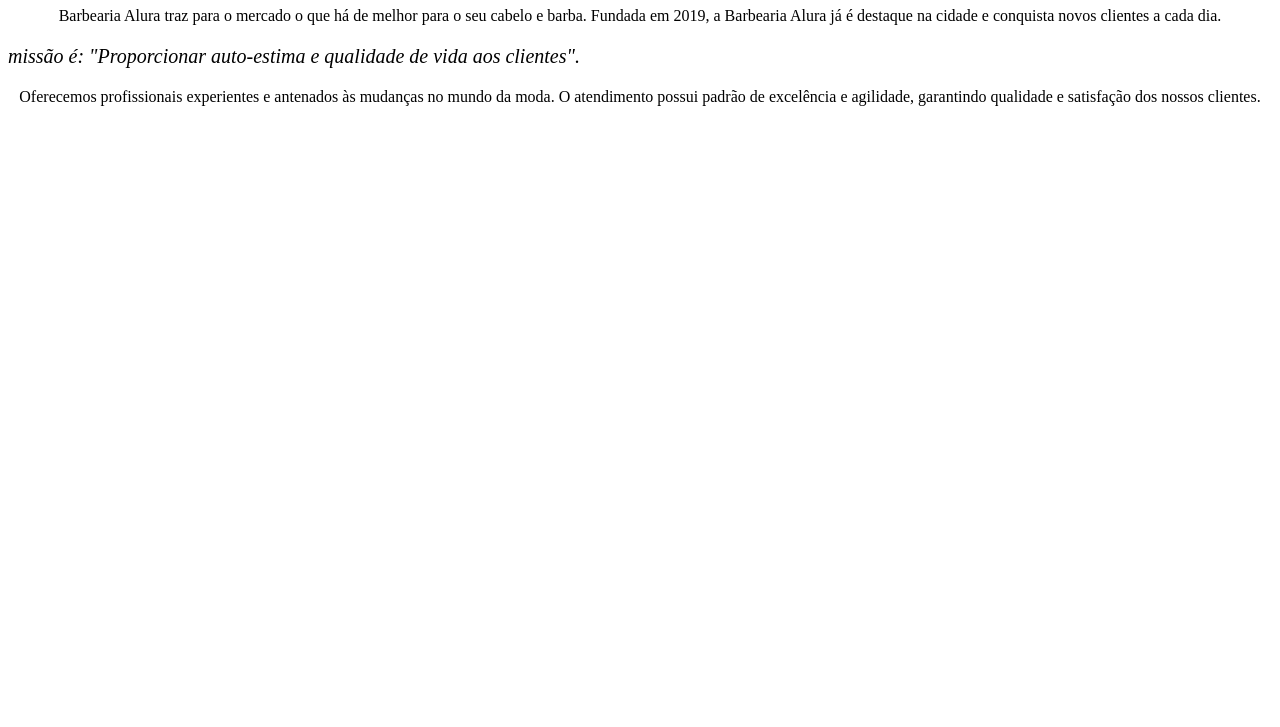
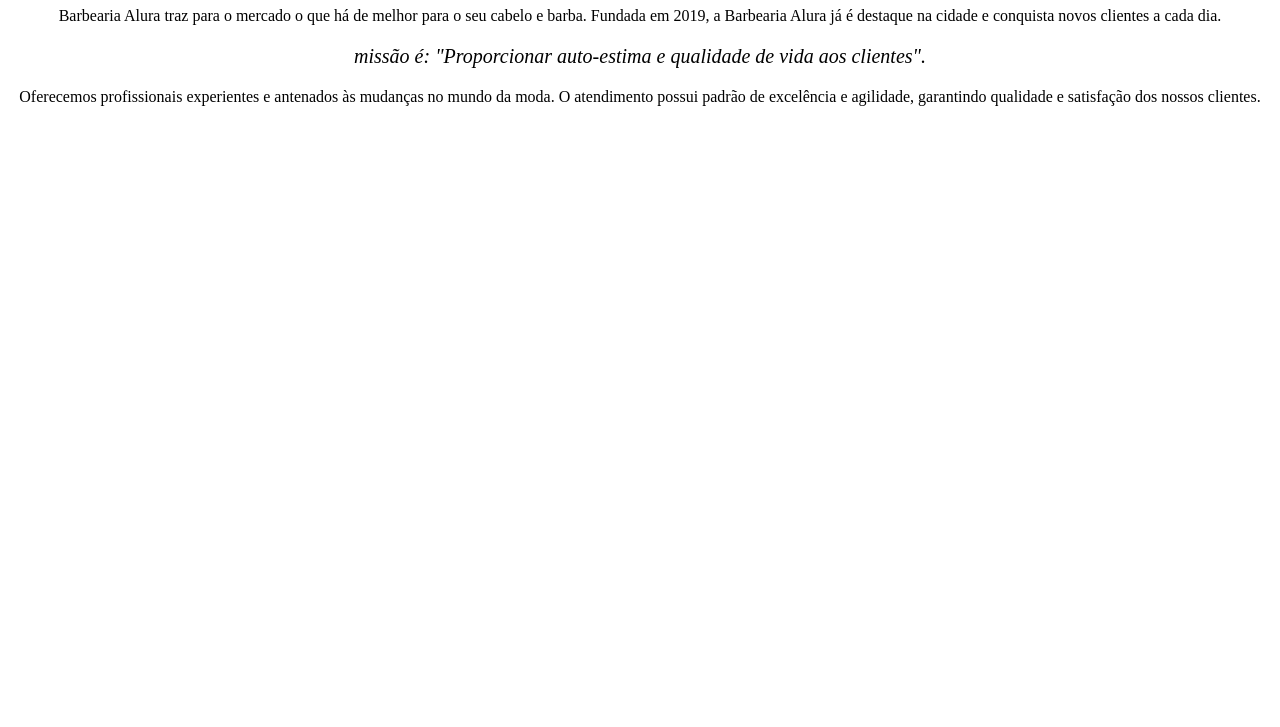
Before and after one commit to grazierk/RepositorioPensamento1, a plain HTML site: page index.html in a window 1280 px wide. Shown: the part 73-800 px from the top of the page. Drawn offline with Linux system fonts and the light colour scheme.

Commit message:
Add files via upload

```diff
--- a/index.html
+++ b/index.html
@@ -1,9 +1,11 @@
 <!DOCTYPE html>
 <html lang="pt-br">
+
     <head>
     <meta charset="UTF-8">
     <title>Barbearia Alura</title>
-    <head>
+    <link rel="stylesheet" href="style.css">
+    </head>
 
    <body>
    <h1>Sobre a Barbearia Alura</h1>
--- /dev/null
+++ b/style.css
@@ -0,0 +1,3 @@
+p{
+    text-align: center;
+}
```
